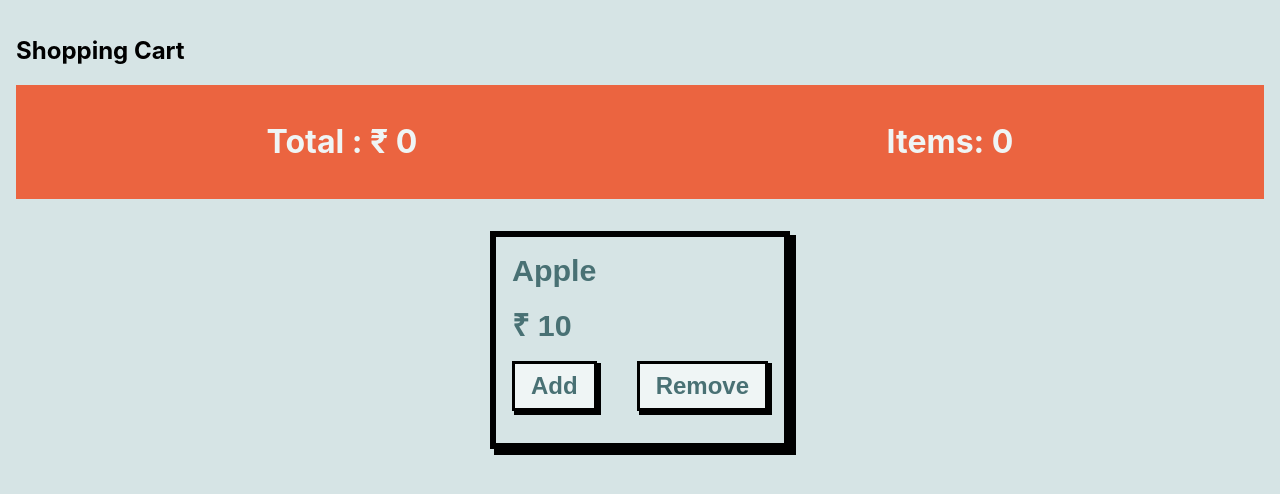
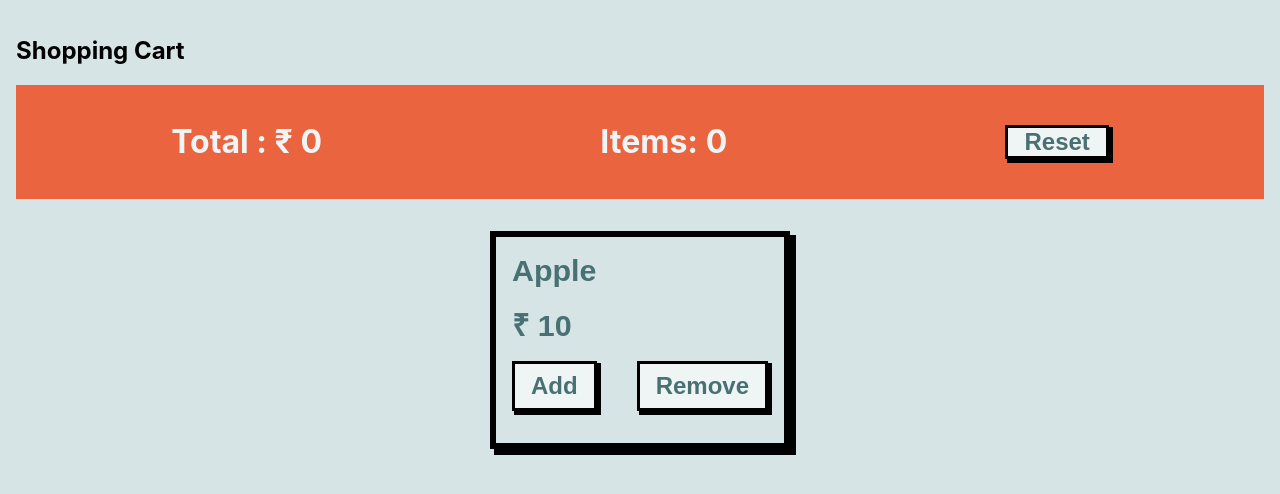
Before and after one commit to shivamk001/Shopping_Cart_App_Reactjs, a React (Create React App) app: page / in a window 1280 px wide. Shown: the top 494 px of the page. Built offline with nearby package versions, Linux system fonts and the light colour scheme; a web font is replaced by a local one.

Commit message:
Added reset button in Navbar to reset total and items to 0 on click

```diff
--- a/src/components/Navbar.jsx
+++ b/src/components/Navbar.jsx
@@ -3,11 +3,14 @@ import styles from "../styles/Total.module.css";
 import {useValue} from '../contexts/itemContext'
 
 function Navbar() {
-  let {total, item}=useValue();
+  let {total, item, handleResetCart}=useValue();
   return (
     <div className={styles.container}>
       <h1>Total : &#x20B9; {total}</h1>
       <h1>Items: {item}</h1>
+      <button className={styles.itemButton} onClick={handleResetCart}>
+          Reset
+      </button>
     </div>
   );
 }
--- a/src/contexts/itemContext.js
+++ b/src/contexts/itemContext.js
@@ -22,8 +22,14 @@ const CustomItemContext=({children})=>{
         }
 
     };
+
+    const handleResetCart=()=>{
+        // console.log('handleResetCart')
+        setItem(0);
+        setTotal(0);
+    }
     return (
-        <itemContext.Provider value={{total, setTotal, item, setItem, handleAdd, handleRemove}}>
+        <itemContext.Provider value={{total, item, handleAdd, handleRemove, handleResetCart}}>
             {children}
         </itemContext.Provider>
     )
--- a/src/styles/Total.module.css
+++ b/src/styles/Total.module.css
@@ -6,3 +6,23 @@
     color: var(--primary-color);
     padding: 1rem;
 }
+
+
+.itemButton {
+    border: 0.2rem solid #000;
+    background-color: var(--primary-color);
+    color: var(--secondary-color);
+    font-size: 1.5rem;
+    font-weight: 600;
+    cursor: pointer;
+    padding: 0rem 1rem;
+    box-shadow: 3px 3px 0px 1px rgba(0, 0, 0, 1);
+    transition: all 0.2s ease-in-out;
+}
+
+.itemButton:hover {
+    transform: scale(0.9);
+    box-shadow: 1px 1px 0px 1px rgba(0, 0, 0, 1);
+    background-color: var(--secondary-color);
+    color: var(--primary-color);
+}
```
